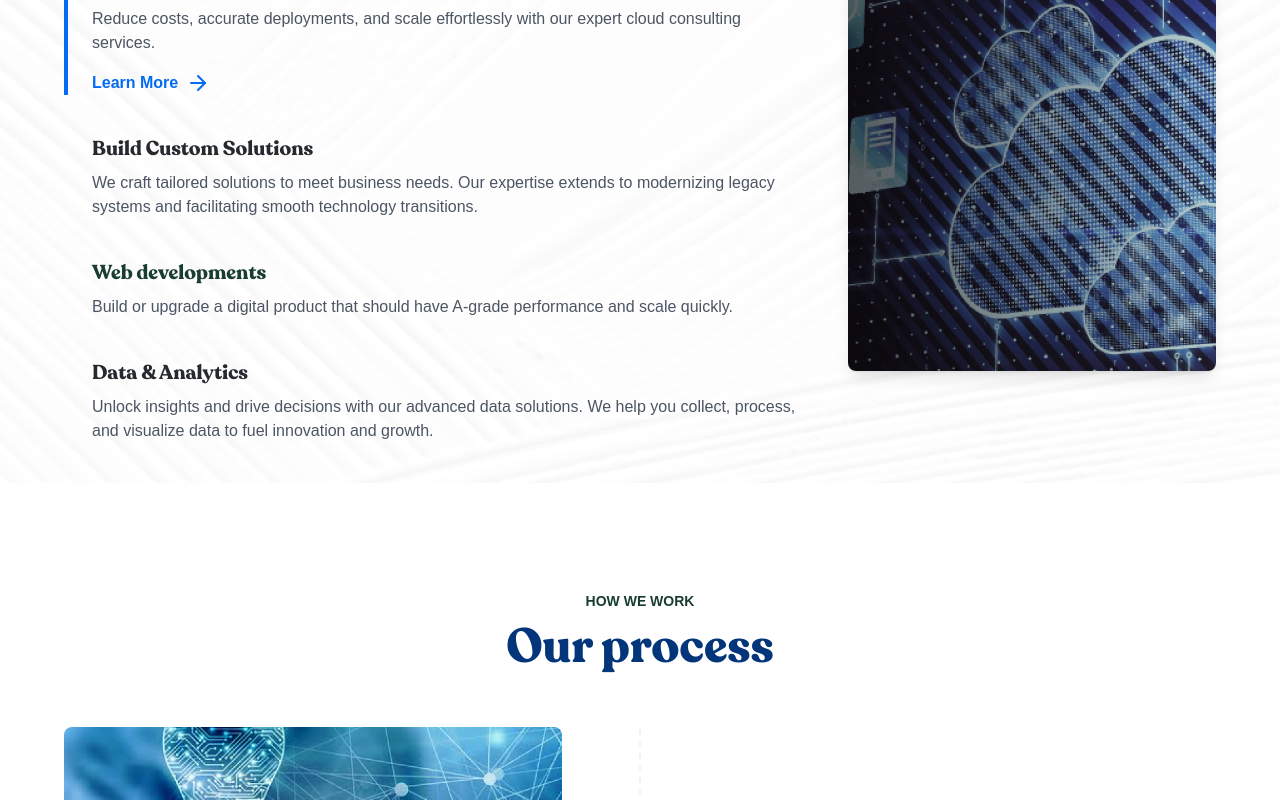
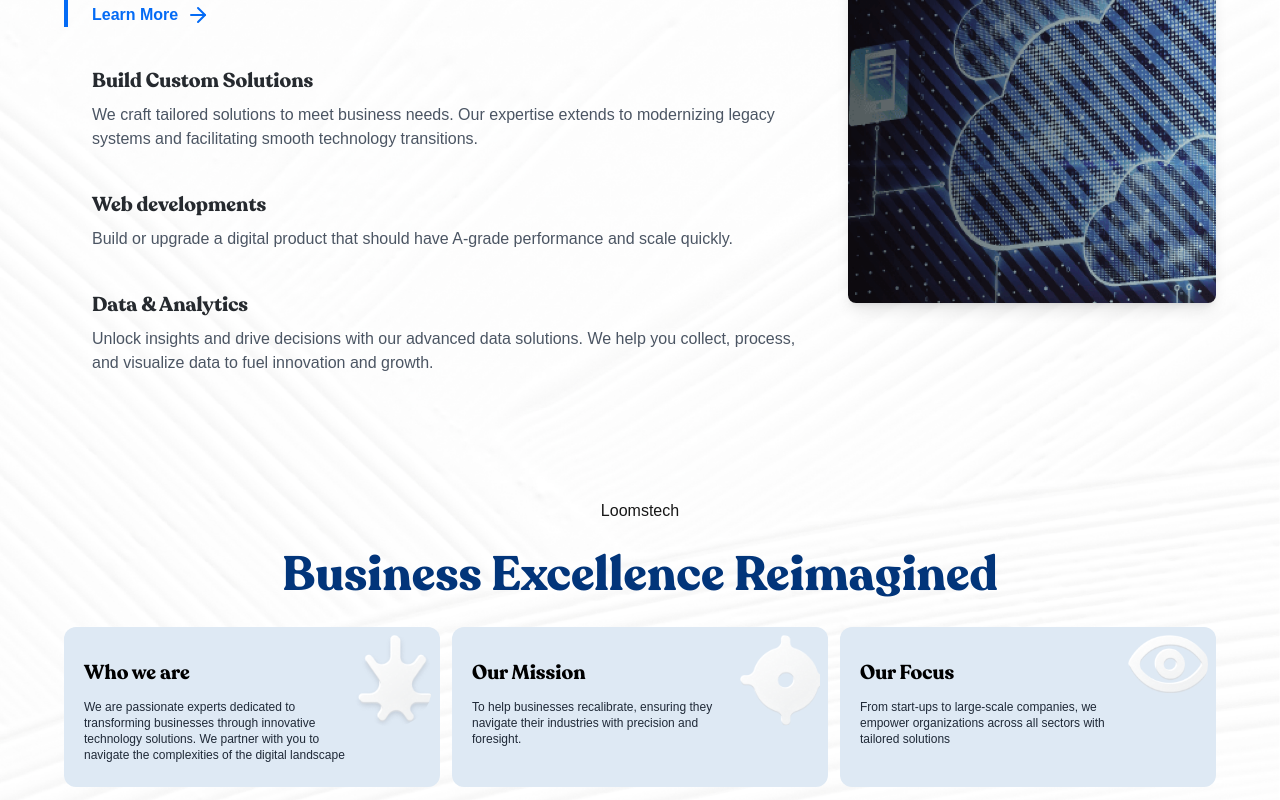
Before and after one commit to oyewosolomon/loomstech, a Next.js app: page / in a window 1280 px wide. Shown: the part 1280-2080 px from the top of the page. Built offline with nearby package versions, Linux system fonts and the light colour scheme.

Commit message:
Mission added

```diff
--- a/src/app/components/landing/Aboutus.tsx
+++ b/src/app/components/landing/Aboutus.tsx
@@ -7,6 +7,7 @@ import React, { useEffect, useRef, useState } from 'react';
 import { gsap } from 'gsap';
 import { ScrollTrigger } from 'gsap/ScrollTrigger';
 import { motion } from 'framer-motion';
+import ModalButton from '../ModalButton';
 
 if (typeof window !== 'undefined') {
   gsap.registerPlugin(ScrollTrigger);
@@ -19,21 +20,82 @@ const serviceImages = [
   "/assets/data-analytics.png"
 ];
 
+const services = [
+  {
+    title: "Cloud Consulting Service",
+    content: "Reduce costs, accurate deployments, and scale effortlessly with our expert cloud consulting services.",
+    link: "/cloud",
+    image: serviceImages[0]
+  },
+  {
+    title: "Build Custom Solutions",
+    content: "We craft tailored solutions to meet business needs. Our expertise extends to modernizing legacy systems and facilitating smooth technology transitions.",
+    image: serviceImages[1]
+  },
+  {
+    title: "Web developments",
+    content: "Build or upgrade a digital product that should have A-grade performance and scale quickly.",
+    image: serviceImages[2]
+  },
+  {
+    title: "Data & Analytics",
+    content: "Unlock insights and drive decisions with our advanced data solutions. We help you collect, process, and visualize data to fuel innovation and growth.",
+    image: serviceImages[3]
+  }
+];
+
 const Aboutus = () => {
+  const sections = [
+    {
+      title: "Who we are",
+      content: "We are passionate experts dedicated to transforming businesses through innovative technology solutions. We partner with you to navigate the complexities of the digital landscape",
+      imageUrl: "/assets/Logomark.png"
+    },
+    {
+      title: "Our Mission",
+      content: "To help businesses recalibrate, ensuring they navigate their industries with precision and foresight.",
+      imageUrl: "/assets/Vector.png"
+    },
+    {
+      title: "Our Focus",
+      content: "From start-ups to large-scale companies, we empower organizations across all sectors with tailored solutions",
+      imageUrl: "/assets/our-focus.png"
+    }
+  ];
+
   const servicesRef = useRef<HTMLDivElement>(null);
   const [currentImage, setCurrentImage] = useState(serviceImages[0]);
   const serviceRefs = useRef<(HTMLDivElement | null)[]>([]);
+  const [isMobile, setIsMobile] = useState(false);
 
   const setServiceRef = (index: number) => (el: HTMLDivElement | null) => {
     serviceRefs.current[index] = el;
   };
 
   useEffect(() => {
+    const checkMobile = () => {
+      setIsMobile(window.innerWidth < 1024);
+    };
+
+    checkMobile();
+    window.addEventListener('resize', checkMobile);
+
+    return () => {
+      window.removeEventListener('resize', checkMobile);
+    };
+  }, []);
+
+  useEffect(() => {
+    if (isMobile) {
+      // Clean up any existing ScrollTriggers
+      ScrollTrigger.getAll().forEach(trigger => trigger.kill());
+      return;
+    }
+
     const services = serviceRefs.current;
 
     if (!services.length) return;
 
-    // Create ScrollTriggers for each service section
     services.forEach((service, index) => {
       if (!service) return;
 
@@ -41,7 +103,7 @@ const Aboutus = () => {
         trigger: service,
         start: "top 60%",
         end: "bottom 40%",
-        markers: false, // Removed markers
+        markers: false,
         onEnter: () => updateActiveService(index),
         onEnterBack: () => updateActiveService(index),
         scrub: false,
@@ -49,9 +111,7 @@ const Aboutus = () => {
       });
     });
 
-    // Function to update active service
     const updateActiveService = (activeIndex: number) => {
-      // Reset all borders
       services.forEach((service) => {
         if (service) {
           gsap.to(service, {
@@ -61,7 +121,6 @@ const Aboutus = () => {
         }
       });
 
-      // Highlight active service
       if (services[activeIndex]) {
         gsap.to(services[activeIndex], {
           borderLeftColor: "#046BF5",
@@ -69,7 +128,6 @@ const Aboutus = () => {
         });
       }
 
-      // Update image with cross-fade
       gsap.to(".service-image", {
         opacity: 0,
         duration: 0.3,
@@ -83,23 +141,62 @@ const Aboutus = () => {
       });
     };
 
-    // Initialize first service as active
     updateActiveService(0);
 
-    // Clean up
     return () => {
       ScrollTrigger.getAll().forEach(trigger => trigger.kill());
     };
-  }, []);
+  }, [isMobile]);
+
+  const MobileServiceCard = ({ service, index }: { service: any; index: number }) => (
+    <div className="mb-12">
+      <div className="relative h-64 mb-6 rounded-lg overflow-hidden">
+        <Image
+          src={service.image}
+          alt={service.title}
+          fill
+          className="object-cover"
+          sizes="(max-width: 768px) 100vw, (max-width: 1200px) 50vw, 33vw"
+        />
+      </div>
+      <div className="">
+        <h3 className="font-recoleta text-xl font-semibold mb-2 text-[#262A2F]">
+          {service.title}
+        </h3>
+        <p className="text-gray-600 mb-4">
+          {service.content}
+        </p>
+        {service.link && (
+          <Link href={service.link} className="font-semibold text-[#046BF5] flex items-center">
+            <motion.span
+              whileTap={{ scale: 0.9 }}
+              whileHover={{ scale: 1.1 }}
+              className="flex"
+            >
+              Learn More <ArrowRight className="ml-2" />
+            </motion.span>
+          </Link>
+        )}
+      </div>
+    </div>
+  );
 
   return (
-    <div id='aboutus' className='bg-white dark:text-white min-h-screen py-16'>
-      <div className='max-w-6xl mx-auto px-5'>
-        <div className='mb-16'>
+    <div id='aboutus' className='bg-white dark:text-white min-h-screen py-16 overflow-x-hidden'>
+      <div className='max-w-6xl mx-auto px-0 md:px-5'>
+        <div className='mb-8 text-center md:text-left'>
           <div className='text-black font-semibold mb-4'>WHAT WE DO</div>
-          <h2 className='font-recoleta text-[#02357A] text-5xl font-semibold leading-snug mb-8 max-w-2xl'>
+          <h2 className='font-recoleta text-[#02357A] text-4xl md:text-5xl font-semibold leading-snug mb-8 max-w-2xl'>
             All in one service for your business.
           </h2>
+
+          <div className='block md:hidden'>
+            At loomstech, we go beyond conventional consulting. We are your trusted partner in designing and crafting powerful software solutions for seamless business growth.
+            <ModalButton className="bg-[#046BF5] mt-5 text-white px-6 py-3 rounded-xl flex items-center mx-auto md:mx-0">
+              Connect with us
+              <ArrowRight className="ml-2" />
+            </ModalButton>
+          </div>
         </div>
       </div>
       <div style={{
@@ -108,70 +205,45 @@ const Aboutus = () => {
         backgroundPosition: 'center',
         backgroundRepeat: 'no-repeat'
       }}>
-        <div className='max-w-6xl mx-auto px-8'>
+        <div className='max-w-6xl mx-auto px-0 md:px-3'>
           <div className='text-black relative py-10'>
+            {isMobile ? (
+              // Mobile Layout
+              <div className="px-5">
+                {services.map((service, index) => (
+                  <MobileServiceCard key={index} service={service} index={index} />
+                ))}
+              </div>
+            ) : (
+              // Desktop Layout
               <div className='flex flex-col lg:flex-row justify-between' ref={servicesRef}>
                 <div className='lg:w-2/3 lg:pr-12 mb-12 lg:mb-0'>
+                  {services.map((service, index) => (
                     <div
-                  ref={setServiceRef(0)}
-                  className='border-l-4 border-primary pl-6 mb-10'
+                      key={index}
+                      ref={setServiceRef(index)}
+                      className='border-l-4 border-transparent pl-6 mb-10'
                     >
                       <h3 className='font-recoleta text-xl font-semibold mb-2 text-[#262A2F]'>
-                    Cloud Consulting Service
+                        {service.title}
                       </h3>
                       <p className='text-gray-600 mb-4'>
-                    Reduce costs, accurate deployments, and scale effortlessly with our expert cloud consulting services.
+                        {service.content}
                       </p>
-                  <Link href="/cloud" className='font-semibold text-[#046BF5] flex items-center'>
-                    <motion.span  whileTap={{scale:0.9}}
-                      whileHover={{
-                        scale:1.1,
-
-                      }}
+                      {service.link && (
+                        <Link href={service.link} className='font-semibold text-[#046BF5] flex items-center'>
+                          <motion.span
+                            whileTap={{scale:0.9}}
+                            whileHover={{scale:1.1}}
                             className='flex'
                           >
                             Learn More <ArrowRight className="ml-2" />
                           </motion.span>
                         </Link>
+                      )}
                     </div>
-
-                <div
-                  ref={setServiceRef(1)}
-                  className='border-l-4 border-transparent pl-6 mb-10'
-                >
-                  <h3 className='font-recoleta text-xl font-semibold mb-2 text-[#262A2F]'>
-                    Build Custom Solutions
-                  </h3>
-                  <p className='text-gray-600'>
-                    We craft tailored solutions to meet business needs. Our expertise extends to modernizing legacy systems and facilitating smooth technology transitions.
-                  </p>
+                  ))}
                 </div>
-
-                <div
-                  ref={setServiceRef(2)}
-                  className='border-l-4 border-transparent pl-6 mb-10'
-                >
-                  <h3 className='font-recoleta text-xl font-semibold mb-2 text-[#193E2F]'>
-                    Web developments
-                  </h3>
-                  <p className='text-gray-600'>
-                    Build or upgrade a digital product that should have A-grade performance and scale quickly.
-                  </p>
-                </div>
-
-                <div
-                  ref={setServiceRef(3)}
-                  className='border-l-4 border-transparent pl-6'
-                >
-                  <h3 className='font-recoleta text-xl font-semibold mb-2 text-[#262A2F]'>
-                    Data & Analytics
-                  </h3>
-                  <p className='text-gray-600'>
-                    Unlock insights and drive decisions with our advanced data solutions. We help you collect, process, and visualize data to fuel innovation and growth.
-                  </p>
-                </div>
-              </div>
-
                 <div className='lg:w-1/3 relative h-64 lg:h-auto'>
                   <div className='sticky top-32 w-full h-[400px]'>
                     <Image
@@ -185,6 +257,36 @@ const Aboutus = () => {
                   </div>
                 </div>
               </div>
+            )}
+          </div>
+          <div className='py-11'>
+            <div className='text-center'>
+              <div>
+                Loomstech
+              </div>
+              <div className='font-recoleta text-secondary text-4xl md:text-5xl font-semibold my-7'>
+                Business Excellence Reimagined
+              </div>
+            </div>
+            <div className="flex flex-col lg:flex-row justify-between gap-3">
+              {sections.map((item, index) => (
+                <div key={index} className="flex-1 rounded-xl bg-tertiary mx-5 md:mx-0 py-6 pl-5 pr-20 flex flex-col relative">
+                  <div className="absolute top-2 right-2 w-20 h-20">
+                    <Image
+                      src={item.imageUrl}
+                      alt={item.title}
+                      width={80}
+                      height={80}
+                      objectFit="cover"
+                      className="rounded-full"
+                      sizes="(max-width: 768px) 100vw, (max-width: 1200px) 50vw, 33vw"
+                    />
+                  </div>
+                  <h2 className="font-recoleta text-xl text-black font-semibold mb-3 mt-2 pr-8">{item.title}</h2>
+                  <p className="flex-grow text-left text-gray-800 text-xs">{item.content}</p>
+                </div>
+              ))}
+            </div>
           </div>
         </div>
       </div>
--- a/src/app/components/landing/Contactus.tsx
+++ b/src/app/components/landing/Contactus.tsx
@@ -5,7 +5,7 @@ import ModalButton from '../ModalButton'
 
 const Contactus = () => {
   return (
-    <div id='contactus' className='bg-white py-12'>
+    <div id='contactus' className='bg-white py-12 overflow-x-hidden'>
       <div className='max-w-6xl mx-auto px-4'>
         <div className='flex flex-col lg:flex-row gap-4'>
 
--- a/src/app/components/landing/Hero.tsx
+++ b/src/app/components/landing/Hero.tsx
@@ -85,7 +85,7 @@ const Hero = () => {
                 animate={{ opacity: 1, scale: 1 }}
                 transition={{ delay: 0.5, duration: 0.5 }}
               >
-                <ModalButton className="bg-[#046BF5] text-white px-6 py-3 rounded-md flex items-center mx-auto md:mx-0">
+                <ModalButton className="bg-[#046BF5] text-white px-6 py-3 rounded-xl flex items-center mx-auto md:mx-0">
                   Connect with us
                   <ArrowRight className="ml-2" />
                 </ModalButton>
--- a/src/app/components/landing/Timeline.tsx
+++ b/src/app/components/landing/Timeline.tsx
@@ -93,9 +93,9 @@ const Timeline: React.FC = () => {
     };
 
     return (
-      <div ref={ref} className={`mb-16 md:flex md:items-center ${isEven ? 'md:flex-row' : 'md:flex-row-reverse'}`}>
+      <div ref={ref} className={`overflow-x-hidden mb-16 md:flex md:items-center ${isEven ? 'md:flex-row' : 'md:flex-row-reverse'}`}>
         <motion.div
-          className={`w-full md:w-1/2 ${isEven ? 'md:pr-16' : 'md:pl-12'} mb-4 md:mb-0`}
+          className={`overflow-x-hidden w-full md:w-1/2 ${isEven ? 'md:pr-16' : 'md:pl-12'} mb-4 md:mb-0`}
           variants={imageVariants}
           initial="hidden"
           animate={isInView ? "visible" : "hidden"}
--- a/src/app/globals.css
+++ b/src/app/globals.css
@@ -7,6 +7,7 @@
   --foreground: #171717;
   --primary: #046BF5;
   --secondary: #02357A;
+  --tertiary: #DEE9F4;
 }
 
 @media (prefers-color-scheme: dark) {
--- a/tailwind.config.ts
+++ b/tailwind.config.ts
@@ -17,6 +17,7 @@ const config: Config = {
         foreground: "var(--foreground)",
         primary: "var(--primary)",
         secondary: "var(--secondary)",
+        tertiary: "var(--tertiary)",
       },
       backgroundImage: {
         'process-bg': "url('/assets/process-bg.png')",
```
Also changed, not shown: src/app/components/landing/Testimonial.tsx (+12 -9 lines). Lines whose indentation alone changed are shown as unchanged.
